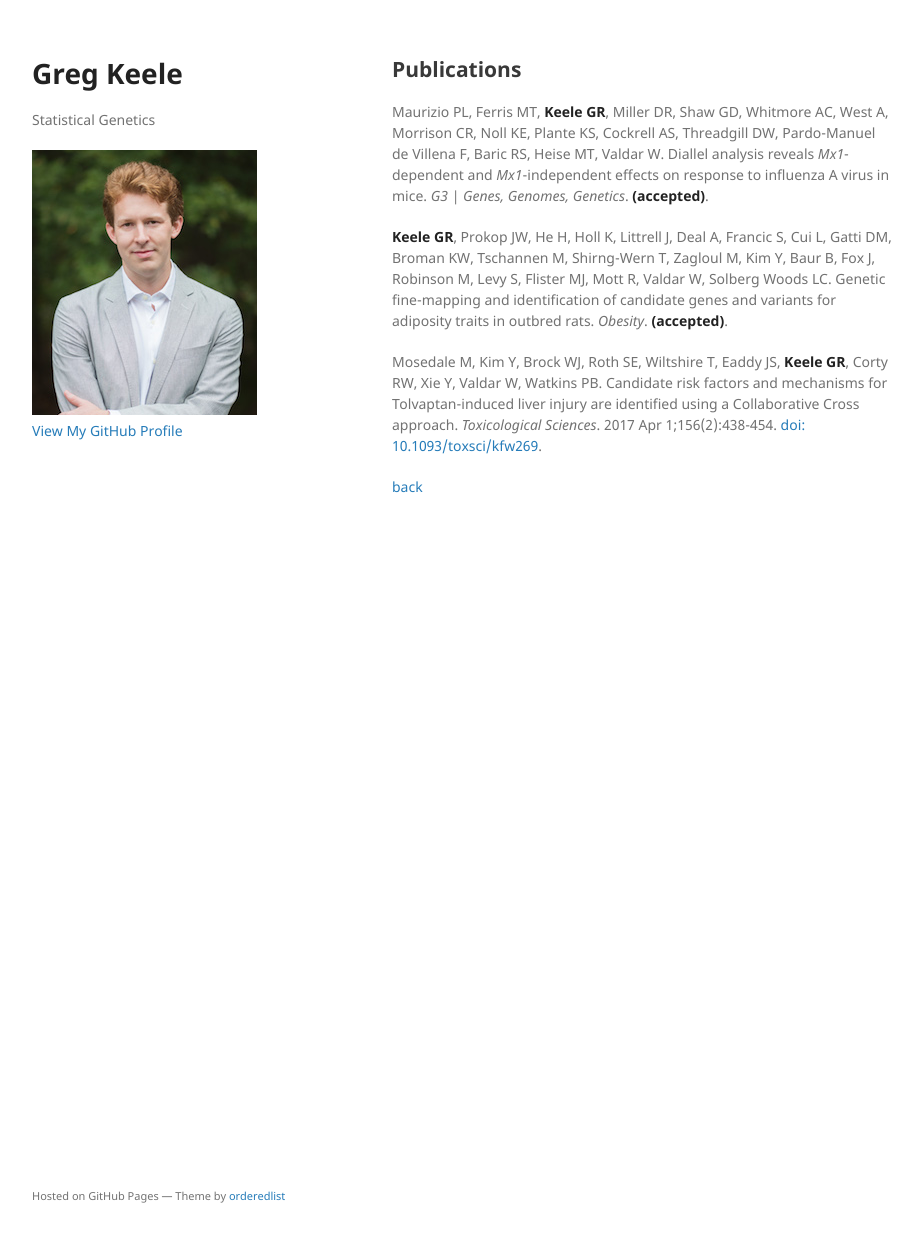
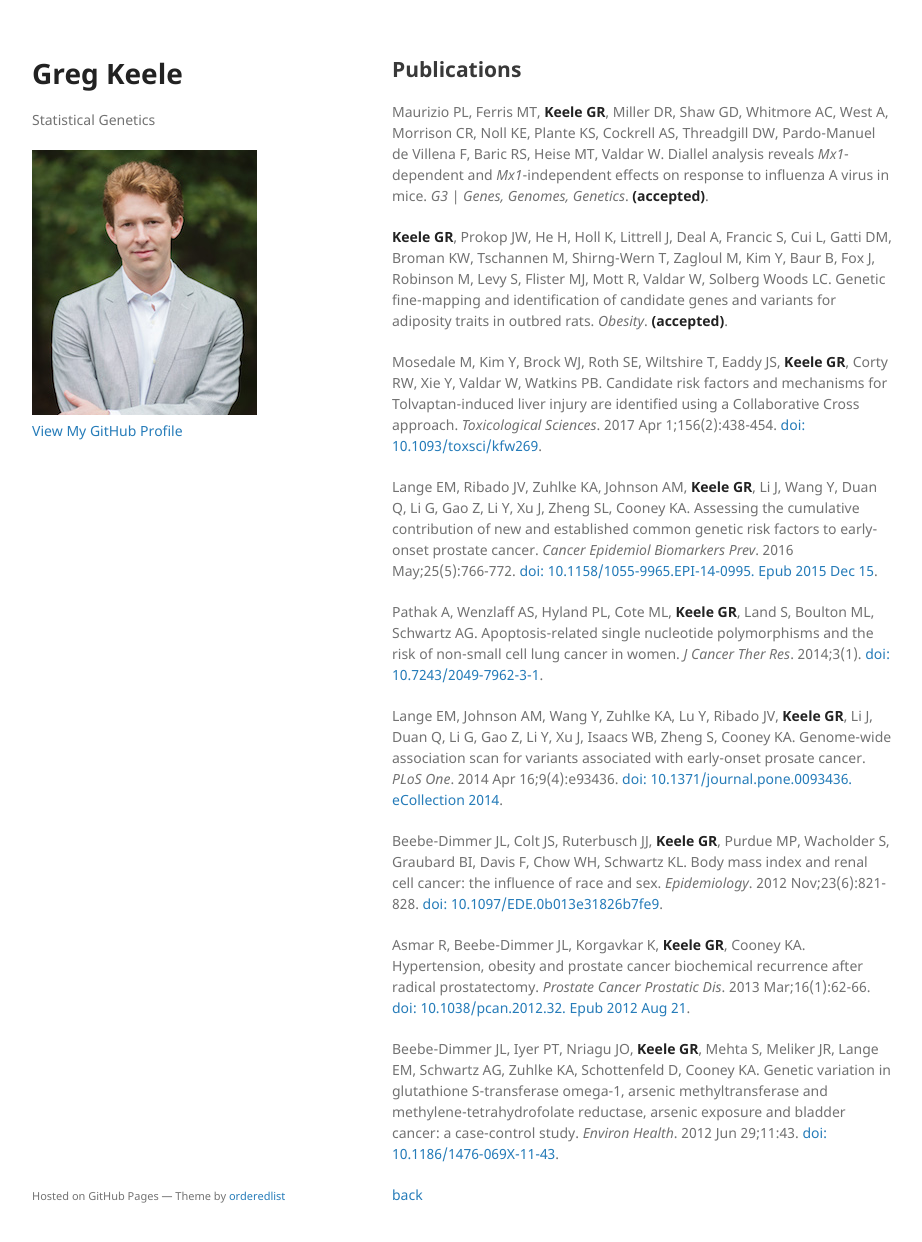
Before and after one commit to gkeele/gkeele.github.io, a Jekyll site: the page built from publications.md, in a window 1280 px wide and 1275 px high. Shown: the top 1242 px of the window, without its empty margins (178-1100 px from the left). Built offline with Jekyll 4.4.1, drawn with Linux system fonts in a browser that asks for light colours; our own code applies the rules of GitHub Pages for plain Markdown files.

Commit message:
Further adjustments

```diff
--- a/publications.md
+++ b/publications.md
@@ -10,4 +10,16 @@ Maurizio PL, Ferris MT, **Keele GR**, Miller DR, Shaw GD, Whitmore AC, West A, M
 
 Mosedale M, Kim Y, Brock WJ, Roth SE, Wiltshire T, Eaddy JS, **Keele GR**, Corty RW, Xie Y, Valdar W, Watkins PB. Candidate risk factors and mechanisms for Tolvaptan-induced liver injury are identified using a Collaborative Cross approach. *Toxicological Sciences*. 2017 Apr 1;156(2):438-454. [doi: 10.1093/toxsci/kfw269](https://academic.oup.com/toxsci/article/156/2/438/2938083).
 
+Lange EM, Ribado JV, Zuhlke KA, Johnson AM, **Keele GR**, Li J, Wang Y, Duan Q, Li G, Gao Z, Li Y, Xu J, Zheng SL, Cooney KA. Assessing the cumulative contribution of new and established common genetic risk factors to early-onset prostate cancer. *Cancer Epidemiol Biomarkers Prev*. 2016 May;25(5):766-772. [doi: 10.1158/1055-9965.EPI-14-0995. Epub 2015 Dec 15](https://cebp.aacrjournals.org/content/25/5/766.long).
+
+Pathak A, Wenzlaff AS, Hyland PL, Cote ML, **Keele GR**, Land S, Boulton ML, Schwartz AG. Apoptosis-related single nucleotide polymorphisms and the risk of non-small cell lung cancer in women. *J Cancer Ther Res*. 2014;3(1). [doi: 10.7243/2049-7962-3-1](https://www.ncbi.nlm.nih.gov/pmc/articles/PMC4002173/).
+
+Lange EM, Johnson AM, Wang Y, Zuhlke KA, Lu Y, Ribado JV, **Keele GR**, Li J, Duan Q, Li G, Gao Z, Li Y, Xu J, Isaacs WB, Zheng S, Cooney KA. Genome-wide association scan for variants associated with early-onset prosate cancer. *PLoS One*. 2014 Apr 16;9(4):e93436. [doi: 10.1371/journal.pone.0093436. eCollection 2014](https://journals.plos.org/plosone/article?id=10.1371/journal.pone.0093436).
+
+Beebe-Dimmer JL, Colt JS, Ruterbusch JJ, **Keele GR**, Purdue MP, Wacholder S, Graubard BI, Davis F, Chow WH, Schwartz KL. Body mass index and renal cell cancer: the influence of race and sex. *Epidemiology*. 2012 Nov;23(6):821-828. [doi: 10.1097/EDE.0b013e31826b7fe9](https://insights.ovid.com/pubmed?pmid=23007040).
+
+Asmar R, Beebe-Dimmer JL, Korgavkar K, **Keele GR**, Cooney KA. Hypertension, obesity and prostate cancer biochemical recurrence after radical prostatectomy. *Prostate Cancer Prostatic Dis*. 2013 Mar;16(1):62-66. [doi: 10.1038/pcan.2012.32. Epub 2012 Aug 21](https://www.nature.com/articles/pcan201232).
+
+Beebe-Dimmer JL, Iyer PT, Nriagu JO, **Keele GR**, Mehta S, Meliker JR, Lange EM, Schwartz AG, Zuhlke KA, Schottenfeld D, Cooney KA. Genetic variation in glutathione S-transferase omega-1, arsenic methyltransferase and methylene-tetrahydrofolate reductase, arsenic exposure and bladder cancer: a case-control study. *Environ Health*. 2012 Jun 29;11:43. [doi: 10.1186/1476-069X-11-43](https://ehjournal.biomedcentral.com/articles/10.1186/1476-069X-11-43).
+
 [back](./)
```
Also changed, not shown: education.md (added, +27 -0 lines), index.md (+6 -2 lines), software.md (added, +13 -0 lines).
